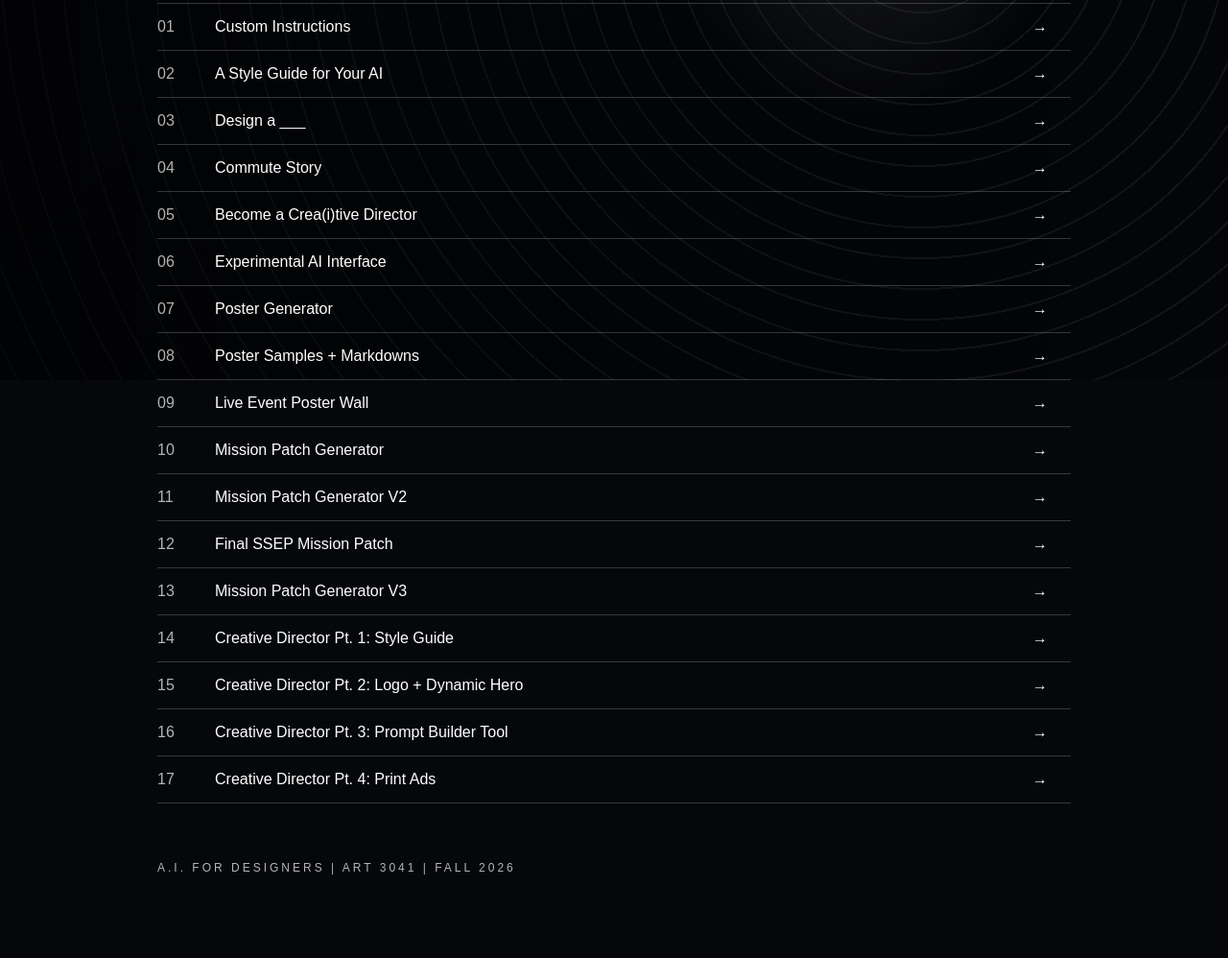
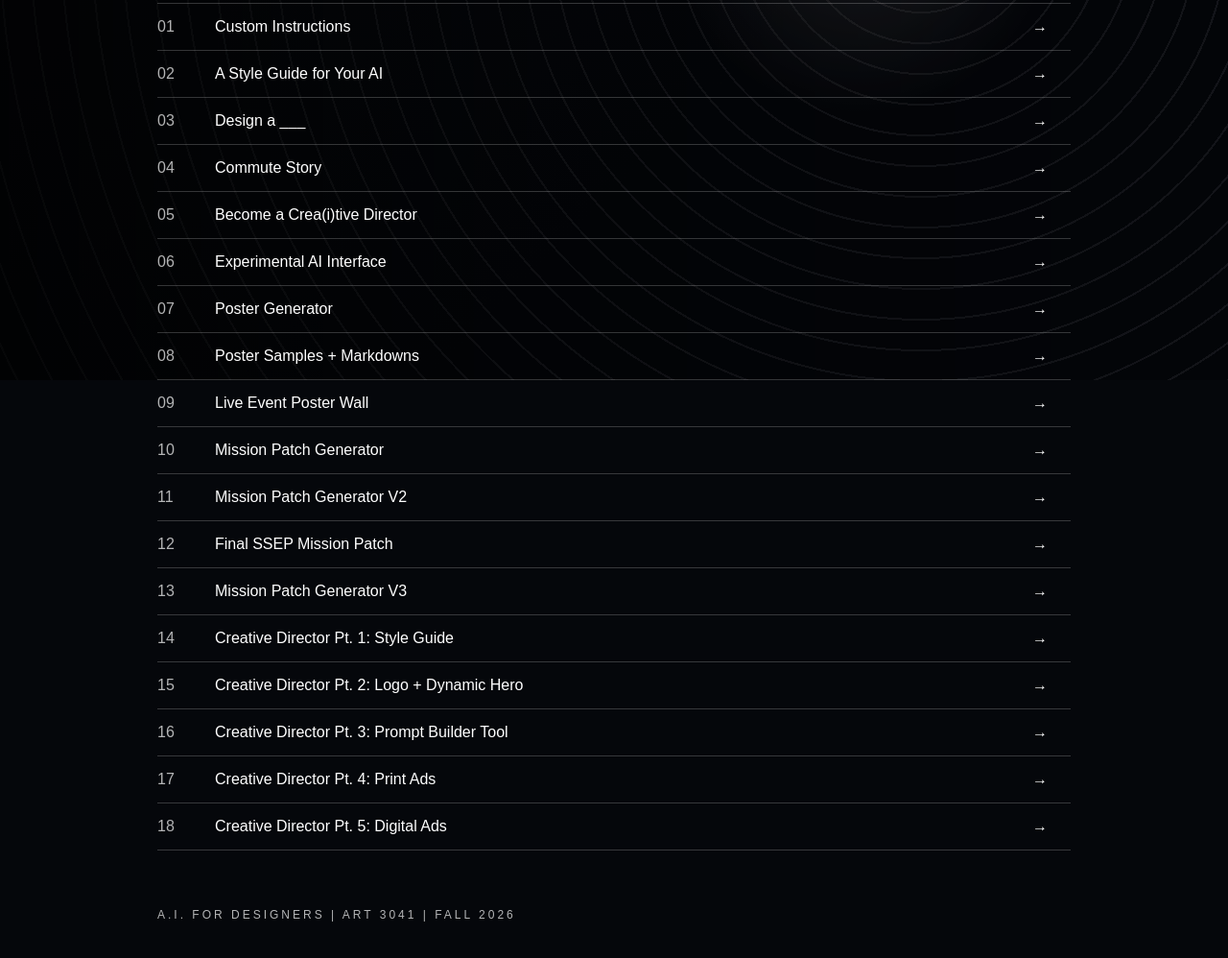
Before and after one commit to MdKarim6/work, a plain HTML site: page index.html in a window 1280 px wide. Shown: the part 404-1402 px from the top of the page at 96% size. Before the commit the page ends 1375 px from the top, so only its background shows below. Drawn offline with Linux system fonts and the light colour scheme.

Commit message:
Add link to Creative Director Pt. 5: Digital Ads

```diff
--- a/index.html
+++ b/index.html
@@ -244,6 +244,12 @@ body:after{
       <div>→</div>
     </a>
 
+    <a class="row" href="Creative%20Director%20Pt.%205%20Digital%20Ads.html">
+      <div class="num">18</div>
+      <div class="project">Creative Director Pt. 5: Digital Ads</div>
+      <div>→</div>
+    </a>
+
   </div>
 
   <div class="footer">
```
